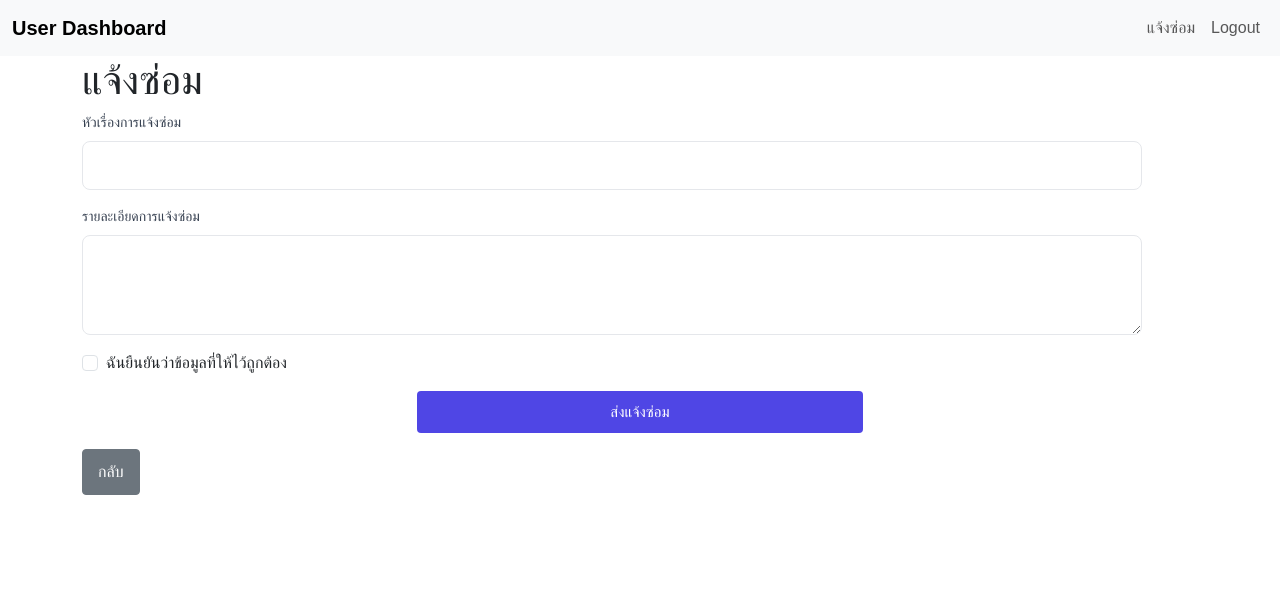
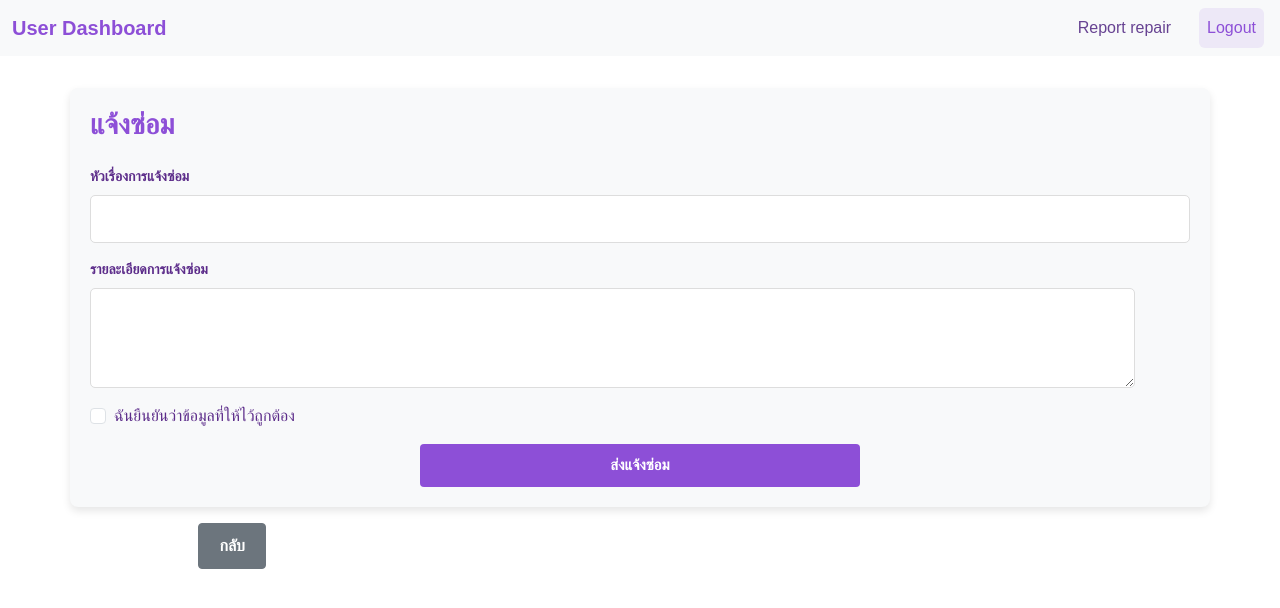
Before and after one commit to TunUsaha/954417, a PHP site: page /create_repair_request.php in a window 1280 px wide. Shown: the top 608 px of the page. Run offline with PHP 8.4, Linux system fonts and the light colour scheme; a user stored in the database is signed in.

Commit message:
Create repaier CSS

```diff
--- a/create_repair_request.php
+++ b/create_repair_request.php
@@ -53,43 +53,55 @@
     </script>
 </head>
 <body>
-<nav class="navbar navbar-expand-lg navbar-light bg-light">
-    <div class="container-fluid">
-        <a class="navbar-brand" href="user_dashboard.php">User Dashboard</a>
+<nav class="navbar navbar-expand-lg navbar-light User_dashboard">
+<div class="container-fluid nav-wrapper">
+    <a class="navbar-brand brand-link" href="user_dashboard.php">
+                <span class="brand-text">User Dashboard</span>
+            </a>
+             <!-- Hamburger Button for Mobile -->
+             <button class="navbar-toggler" type="button" data-bs-toggle="collapse" data-bs-target="#navbarContent" aria-controls="navbarContent" aria-expanded="false" aria-label="Toggle navigation">
+                <span class="navbar-toggler-icon"></span>
+            </button>
+
         <div class="collapse navbar-collapse">
-            <ul class="navbar-nav ms-auto">
-                <li class="nav-item">
-                    <a class="nav-link" href="create_repair_request.php">แจ้งซ่อม</a>
-                </li>
-                <li class="nav-item">
-                    <a class="nav-link" href="logout.php">Logout</a>
-                </li>
+        <ul class="navbar-nav ms-auto nav-list">
+            <li class="nav-item">
+                        <a class="nav-link nav-link-repair" href="create_repair_request.php">
+                            <span class="nav-text">Report repair</span>
+                        </a>
+                    </li>
+                    <li class="nav-item">
+                        <a class="nav-link nav-link-logout" href="logout.php">
+                            <span class="nav-text">Logout</span>
+                        </a>
+                    </li>
             </ul>
         </div>
     </div>
 </nav>
 
-<div class="container">
-    <h1>แจ้งซ่อม</h1>
+<div class="container crrq_container">
+    <h1 class="crrq_heading">แจ้งซ่อม</h1>
     <form method="POST" onsubmit="validateForm(event)">
         <div class="mb-3">
-            <label for="topic" class="form-label">หัวเรื่องการแจ้งซ่อม</label>
-            <input type="text" id="topic" name="topic" class="form-control" required></input>
+            <label for="topic" class="form-label crrq_form-label">หัวเรื่องการแจ้งซ่อม</label>
+            <input type="text" id="topic" name="topic" class="form-control crrq_form-control" required>
         </div>
         <div class="mb-3">
-            <label for="description" class="form-label">รายละเอียดการแจ้งซ่อม</label>
-            <textarea id="description" name="description" class="form-control" required></textarea>
+            <label for="description" class="form-label crrq_form-label">รายละเอียดการแจ้งซ่อม</label>
+            <textarea id="description" name="description" class="form-control crrq_form-control" required></textarea>
         </div>
 
         <div class="mb-3 form-check">
-            <input type="checkbox" class="form-check-input" id="confirmationCheckbox">
-            <label class="form-check-label" for="confirmationCheckbox">ฉันยืนยันว่าข้อมูลที่ให้ไว้ถูกต้อง</label>
+            <input type="checkbox" class="form-check-input crrq_form-check-input" id="confirmationCheckbox">
+            <label class="form-check-label crrq_form-check-label" for="confirmationCheckbox">ฉันยืนยันว่าข้อมูลที่ให้ไว้ถูกต้อง</label>
         </div>
 
-        <button type="submit" class="btn btn-primary">ส่งแจ้งซ่อม</button>
+        <button type="submit" class="btn btn-primary crrq_btn-primary ">ส่งแจ้งซ่อม</button>
     </form>
-    <a href="user_dashboard.php" class="btn btn-secondary mt-3">กลับ</a>
 </div>
+<a href="user_dashboard.php" class="btn btn-secondary crrq_btn-secondary mt-3">กลับ</a>
+
 <script src="https://cdn.jsdelivr.net/npm/bootstrap@5.3.0-alpha1/dist/js/bootstrap.bundle.min.js"></script>
 </body>
 </html>
--- a/styles.css
+++ b/styles.css
@@ -706,3 +706,86 @@
     text-align: center;
     margin-top: 20px;
 }
+
+/* Container */
+.crrq_container {
+    margin-top: 2rem;
+    padding: 20px;
+    background-color: #f8f9fa;
+    border-radius: 8px;
+    box-shadow: 0 4px 8px rgba(0, 0, 0, 0.1);
+}
+
+/* Heading */
+.crrq_heading {
+    color: #8D4FD7;
+    font-weight: 700;
+    margin-bottom: 1.5rem;
+    font-size: 1.75rem;
+}
+
+/* Form Labels */
+.crrq_form-label {
+    color: #5c2c8a;
+    font-weight: bold;
+}
+
+/* Form Input Fields */
+.crrq_form-control {
+    border-radius: 5px;
+    border: 1px solid #ddd;
+    padding: 0.75rem;
+    width: 100%;
+}
+
+.crrq_form-control:focus {
+    border-color: #8D4FD7;
+    box-shadow: 0 0 5px rgba(141, 79, 215, 0.3);
+}
+
+/* Checkbox */
+.crrq_form-check-input {
+    accent-color: #8D4FD7;
+}
+
+.crrq_form-check-label {
+    color: #5c2c8a;
+    font-weight: 500;
+}
+
+/* Buttons */
+/* Primary Button */
+.crrq_btn-primary {
+    background-color: #8D4FD7;
+    border-color: #8D4FD7;
+    font-weight: 600;
+    transition: all 0.3s ease;
+    margin-top: 10px;
+    padding: 10px 20px; /* Adjust padding to match secondary button */
+}
+
+/* Primary Button Hover Effect */
+.crrq_btn-primary:hover {
+    background-color: #5c2c8a;
+    border-color: #5c2c8a;
+}
+
+/* Secondary Button */
+.crrq_btn-secondary {
+    background-color: #6c757d;
+    border-color: #6c757d;
+    font-weight: 600;
+    padding: 10px 20px;
+    margin-left: 15.5%; /* Match primary button padding */
+}
+
+/* Secondary Button Hover Effect */
+.crrq_btn-secondary:hover {
+    background-color: #565e64;
+    border-color: #565e64;
+}
+
+/* Back Button */
+.crrq_btn-secondary.mt-3 {
+    margin-top: 20px;
+}
```
